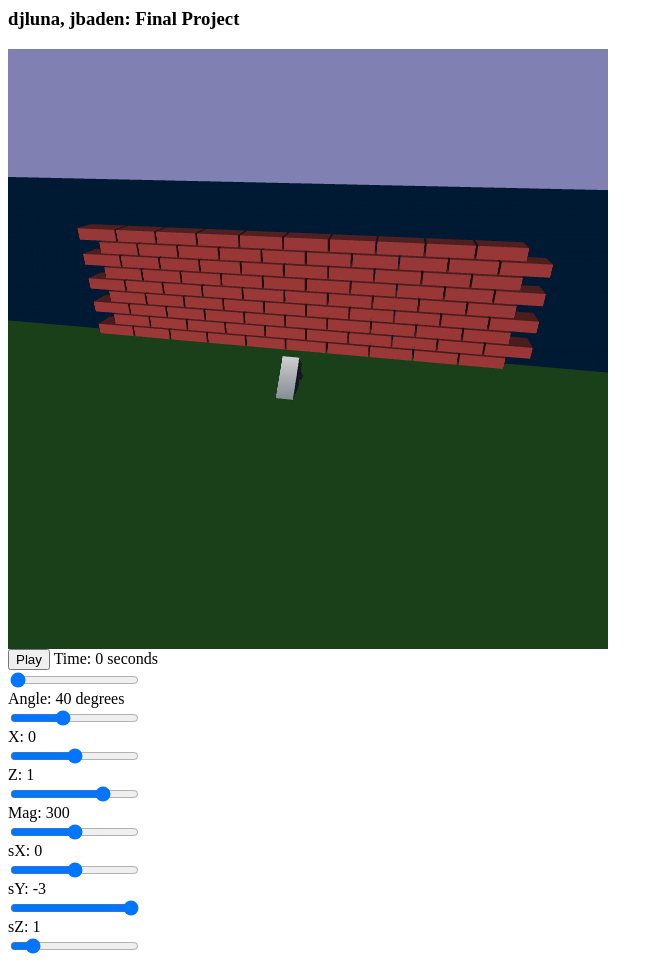
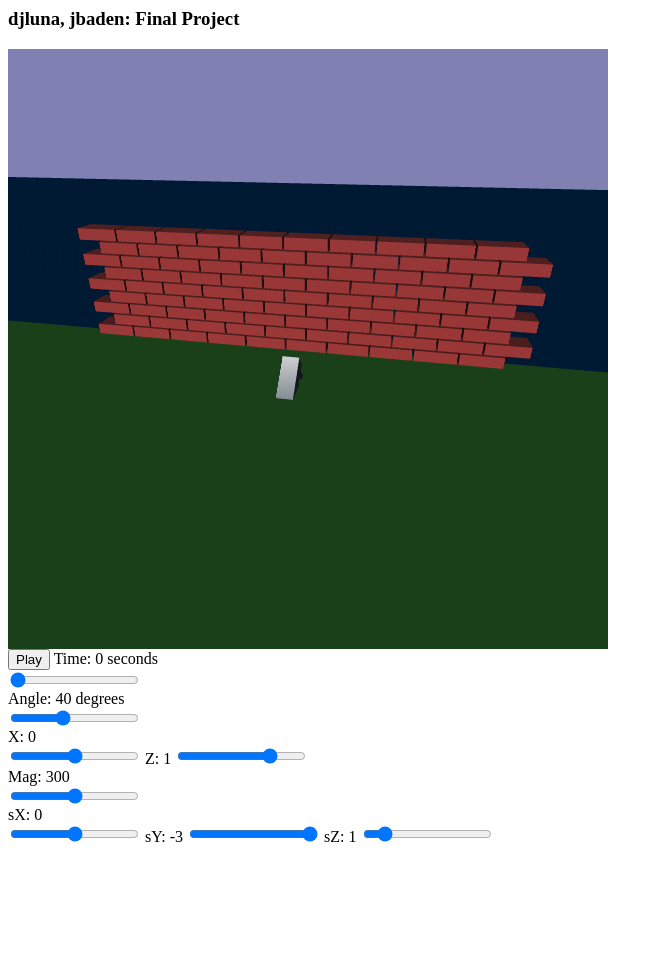
Before and after one commit to danieljluna/Brick-Wall-Demolition-Simulator, a plain HTML site: page index.html in a window 1280 px wide. Shown: the whole page, without its empty margins (0-663 px from the left). After the commit the page ends 854 px from the top, so only its background shows below. Drawn offline with Linux system fonts and the light colour scheme.

Commit message:
changed the layout
its not the greatest but its what you wanted

```diff
--- a/index.html
+++ b/index.html
@@ -23,25 +23,23 @@
    <input id="timeSlider" type="range" min="0" max="6" step=".04" value="0"/><br>
    Angle: <label id="angleLabel">40</label> degrees<br>
    <input id="angleSlider" type="range" min="10" max="85" step="1" value="40"/><br>
-   <div></div>
-   <div></div>
    X: <label id="xLabel">0</label><br>
-   <input id="xSlider" type="range" min="-1.2" max="1.2" step=".1" value="0"/><br>
+   <input id="xSlider" type="range" min="-1.2" max="1.2" step=".1" value="0"/>
 
-   Z: <label id="zLabel">1</label><br>
+   Z: <label id="zLabel">1</label>
    <input id="zSlider" type="range" min="-.5" max="1.5" step=".1" value="1"/><br>
 
    Mag: <label id="magLabel">300</label><br>
    <input id="magSlider" type="range" min="100" max="500" step="25" value="300"/><br>
 
    sX: <label id="sXLabel">0</label><br>
-   <input id="sXSlider" type="range" min="-1.2" max="1.2" step=".1" value="0"/><br>
+   <input id="sXSlider" type="range" min="-1.2" max="1.2" step=".1" value="0"/>
 
-   sY: <label id="sYLabel">-3</label><br>
-   <input id="sYSlider" type="range" min="-5" max="-3" step=".1" value="-3"/><br>
+   sY: <label id="sYLabel">-3</label>
+   <input id="sYSlider" type="range" min="-5" max="-3" step=".1" value="-3"/>
 
-   sZ: <label id="sZLabel">1</label><br>
-   <input id="sZSlider" type="range" min=".7" max="3" step=".1" value="1"/><br>
+   sZ: <label id="sZLabel">1</label>
+   <input id="sZSlider" type="range" min=".7" max="3" step=".1" value="1"/>
 
 </body>
 
```
